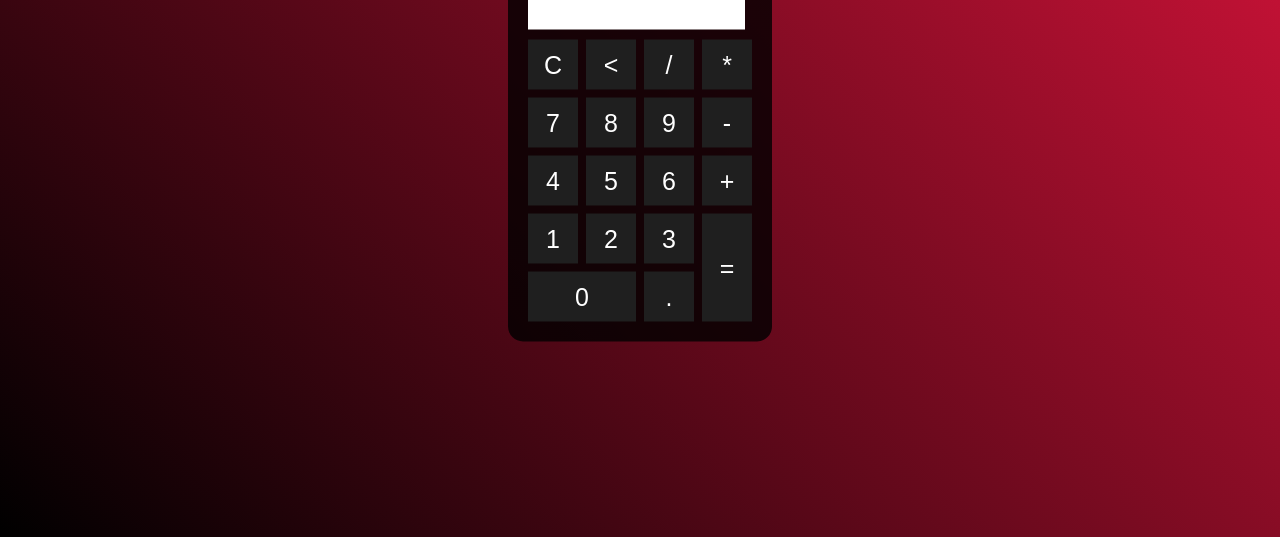
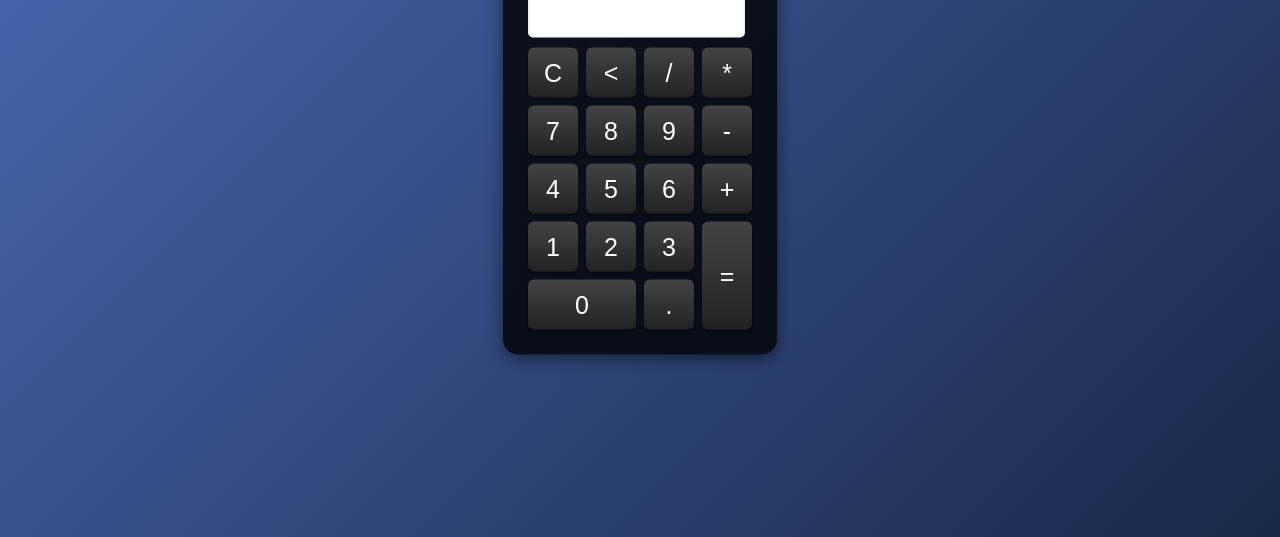
Before and after one commit to rosivaldocamjr/Calculadora, a website: page index.html in a window 1280 px wide. Shown: the part 263-800 px from the top of the page. Drawn offline with Linux system fonts and the light colour scheme.

Commit message:
Melhora visual da calculadora

```diff
--- a/style.css
+++ b/style.css
@@ -5,41 +5,47 @@
     padding: 0;
 }
 .fundo {
-    background-image: linear-gradient(45deg,black,crimson);
+    background-image: linear-gradient(135deg, #4b6cb7, #182848);
     color: white;
     height: 100vh;
-    font-family: Arial, Helvetica, sans-serif;
+    font-family: 'Segoe UI', Tahoma, Geneva, Verdana, sans-serif;
     text-align: center;
 }
 .calculadora {
     position: absolute;
-    background-color: rgba(0, 0, 0, 0.801);
+    background-color: rgba(0, 0, 0, 0.8);
     top: 50%;
     left: 50%;
-    transform: translate(-50%,-50%);
+    transform: translate(-50%, -50%);
     border-radius: 15px;
-    padding: 15px;
+    padding: 20px;
+    box-shadow: 0 4px 15px rgba(0, 0, 0, 0.5);
 }
 .botao {
     width: 50px;
     height: 50px;
     font-size: 25px;
     cursor: pointer;
-    background-color: rgb(31,31,31);
+    background: linear-gradient(#444, #222);
     border: none;
-    color: white;
+    border-radius: 6px;
+    color: #fff;
     margin: 3px;
+    box-shadow: 0 2px 2px rgba(0, 0, 0, 0.4);
+    transition: background 0.3s;
 }
 .botao:hover {
-    background-color: black;
+    background: linear-gradient(#555, #333);
 }
 #res {
     width: 207px;
-    background-color: white;
-    height: 30px;
+    background-color: #fff;
+    height: 40px;
     margin: 5px;
-    font-size: 25px;
-    color: black;
+    font-size: 28px;
+    color: #000;
     text-align: right;
     padding: 5px;
+    border-radius: 5px;
+    box-shadow: inset 0 1px 2px rgba(0, 0, 0, 0.3);
 }
```
